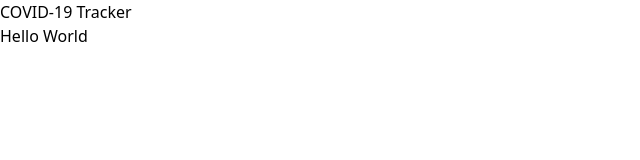
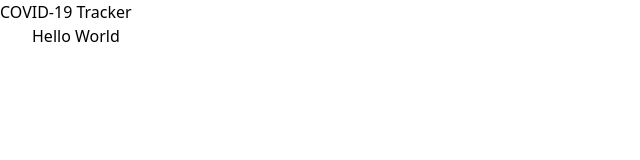
Before and after one commit to CharithaDhananjaya/vue-covid-tracker, a Vue app: page / in a window 1280 px wide. Shown: the top 160 px of the page, without its empty margins (0-640 px from the left). Built offline with nearby package versions, Linux system fonts and the light colour scheme.

Commit message:
container theme configured.

```diff
--- a/tailwind.config.js
+++ b/tailwind.config.js
@@ -3,6 +3,10 @@ module.exports = {
   darkMode: false, // or 'media' or 'class'
   theme: {
     extend: {},
+    container: {
+      center: true,
+      padding: "2rem"
+    }
   },
   variants: {
     extend: {},
```
